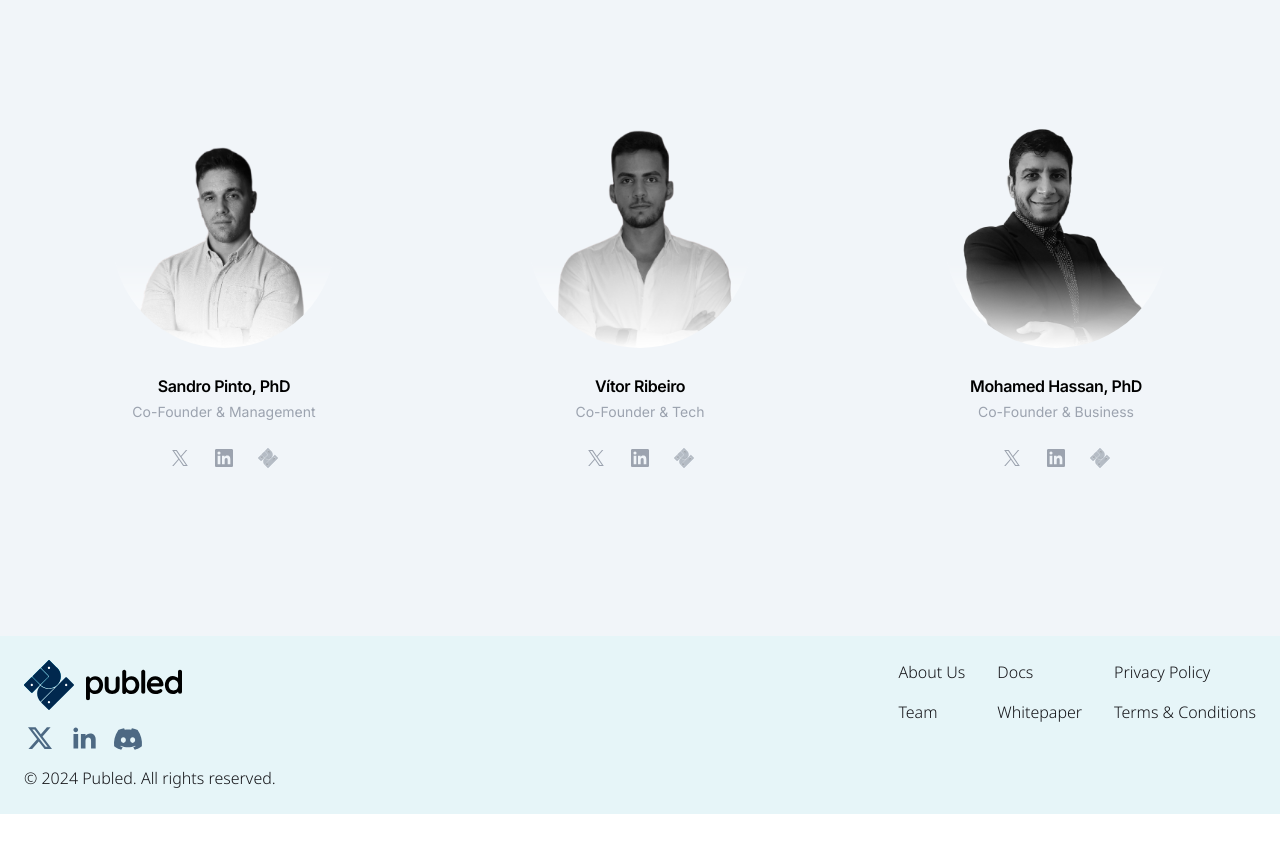
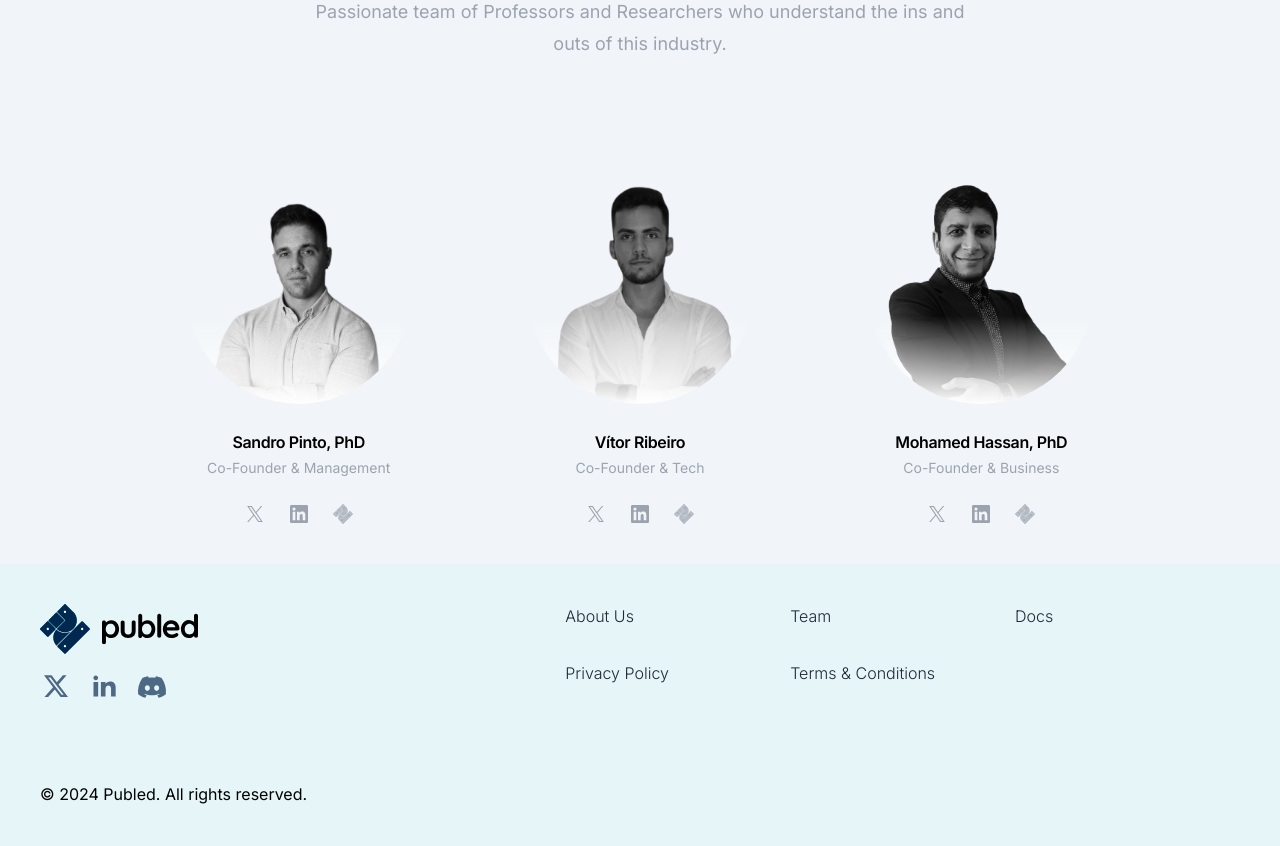
Before and after one commit to publed/publed-landing, a Next.js app: page /about in a window 1280 px wide. Shown: the part 268-1114 px from the top of the page. Before the commit the page ends 1082 px from the top, so only its background shows below. Built offline with nearby package versions, Linux system fonts and the light colour scheme.

Commit message:
fix: footer and layouts

```diff
--- a/app/about/page.tsx
+++ b/app/about/page.tsx
@@ -1,13 +1,13 @@
 import Navbar from '../components/Navbar';
 import Footer from '../components/Footer';
 import Teams from '../sections/teams';
+import { SimpleLayout } from '../components/SimpleLayout';
 
 export default function Home() {
   return (
-    <div className="pt-6">
-      <Navbar />
+    <SimpleLayout
+    >
       <Teams />
-      <Footer />
-    </div>
+    </SimpleLayout>
   );
 }
--- a/app/blog/page.tsx
+++ b/app/blog/page.tsx
@@ -46,10 +46,17 @@ export default async function ArticlesIndex() {
 
   return (
     <SimpleLayout
-      title="Blog"
-      intro="Find out more about Publed and stay tuned for all the announcements and information from our experts in the space."
     >
-      <div className="md:border-zinc-100 md:pl-6 md:dark:border-zinc-700/40">
+      <header className="mx-auto max-w-7xl">
+        <div className="mx-auto max-w-2xl text-center">
+          <h2 className="text-3xl font-bold tracking-tight text-gray-900 sm:text-4xl">
+            Blog
+          </h2>
+          <p className="mt-4 text-lg leading-8 text-gray-400">
+            Find out more about Publed and stay tuned for all the announcements and information from our experts in the space.</p>
+        </div>
+      </header>
+      <div className="md:border-zinc-100 md:pl-6 mt-20 md:dark:border-zinc-700/40">
         <div className="grid max-w-none grid-cols-1 gap-4 md:grid-cols-3">
           {articles.map(article => (
             <Article key={article.slug} article={article} />
--- a/app/components/Footer.tsx
+++ b/app/components/Footer.tsx
@@ -1,3 +1,4 @@
+"use client";
 import Link from 'next/link';
 import Logo from '../icons/Logo';
 import Publed from '../icons/Publed';
@@ -6,19 +7,29 @@ import X from '../icons/X';
 import Linkedin from '../icons/Linkedin';
 import Discord from '../icons/Discord';
 
+
 const Footer = () => {
+
+
   return (
-    <footer className="flex flex-col items-center justify-center bg-regular-blue-20 p-6 transition-all duration-300 ease-in-out md:flex-row md:items-start md:justify-between">
-      <div className="flex flex-col items-center justify-center md:items-start md:justify-start md:gap-3">
-        <Link
-          href={'/'}
-          className="flex items-center justify-center md:justify-start md:gap-3"
+    <section
+      id="Footer"
+      className="bg-regular-blue-20 flex flex-row justify-between"
     >
+      {/* Content */}
+      <div className="flex flex-col px-10 py-10 gap-20 w-full">
+        {/* Nav */}
+        <div className="flex flex-row flex-wrap justify-between gap-y-10 gap-x-20 sm:pr-20 md:pr-30">
+          {/* links */}
+          <div className="flex flex-col gap-4 items-start">
+            {/* logo */}
+            <Link href="/" className="flex items-center justify-center md:justify-start md:gap-3" passHref>
               <LogoAlternative className="h-10 w-24 fill-current text-black" />
               <Publed className="h-10 w-24 fill-current text-black" />
             </Link>
-
-        <div className="mt-3 flex gap-3 md:mt-0">
+            {/* social media */}
+            <div className="flex flex-row gap-4">
+              {/* If DiscordLogo, LinkedinLogo, and TwitterLogo are SVG components, ensure they are wrapped in 'a' tags for external links */}
               <Link href={'https://twitter.com/publed_official'}>
                 <X className="fill-[#4D6983] transition-colors duration-300 hover:fill-gray-600" />
               </Link>
@@ -29,34 +40,26 @@ const Footer = () => {
                 <Discord className="fill-[#4D6983] transition-colors duration-300 hover:fill-gray-600" />
               </Link>
             </div>
-        <div className="mt-3 flex h-full items-center justify-center md:mt-0">
-          <span className="text-center font-sans font-light text-default-100">
-            © {new Date().getFullYear()} Publed. All rights reserved.
-          </span>
+          </div>
+          {/* navlinks */}
+          <div className="grid grid-cols-2 md:grid-cols-3 gap-y-4 gap-x-20 font-notosans text-base font-light text-gray-800">
+            <Link href="/about">About Us</Link>
+            <Link href="/about">Team</Link>
+            {/* External links remain within 'a' tags */}
+            <Link href="/blog">
+              Docs
+            </Link>
+            <Link href="/about">Privacy Policy</Link>
+            <Link href="/about">Terms & Conditions</Link>
           </div>
         </div>
-      <div className="mt-6 md:mt-0">
-        <div className="flex flex-col items-center justify-center md:flex-row md:items-start md:justify-center md:gap-8">
-          <div className="flex flex-col items-center justify-center font-sans font-light text-default-100 md:items-start md:justify-center md:gap-4">
-            <Link href="/about/">
-              <span className="transition-colors duration-300 hover:text-gray-600 hover:underline">
-                About Us
-              </span>
-            </Link>
-            <span>Team</span>
-          </div>
-          <div className="flex flex-col items-center justify-center font-sans font-light text-default-100 md:items-start md:justify-center md:gap-4">
-            <span>Docs</span>
-            <span>Whitepaper</span>
-          </div>
-          <div className="flex flex-col items-center justify-center font-sans font-light text-default-100 md:items-start md:justify-center md:gap-4">
-            <span>Privacy Policy</span>
-            <span>Terms & Conditions</span>
+        {/* © */}
+        <div className="flex justify-start">
+          © {new Date().getFullYear()} Publed. All rights reserved.
         </div>
       </div>
-      </div>
-    </footer>
-  );
+    </section>
+  )
 };
 
 export default Footer;
--- a/app/components/SimpleLayout.tsx
+++ b/app/components/SimpleLayout.tsx
@@ -3,30 +3,15 @@ import Footer from './Footer';
 import Navbar from './Navbar';
 
 export function SimpleLayout({
-  title,
-  intro,
   children,
 }: {
-  title: string;
-  intro: string;
   children?: React.ReactNode;
 }) {
   return (
     <div className="flex min-h-screen flex-col gap-44 bg-slate-100 ">
-      <Navbar />
-      <Container className="mt-36">
-        <header className="mx-auto max-w-7xl px-6 lg:px-8">
-          <div className="mx-auto max-w-2xl text-center">
-            <h2 className="text-3xl font-bold tracking-tight text-gray-900 sm:text-4xl">
-              {title}
-            </h2>
-
-            <p className="mt-2 text-lg leading-8 text-gray-600">{intro}</p>
-          </div>
-        </header>
+      <Container className="mt-32">
         {children && <div className="mt-16 sm:mt-20">{children}</div>}
       </Container>
-      <Footer />
     </div>
   );
 }
--- a/app/layout.tsx
+++ b/app/layout.tsx
@@ -1,6 +1,9 @@
 import './globals.css';
 import type { Metadata } from 'next';
 import { Inter } from 'next/font/google';
+import Navbar from './components/Navbar';
+import Footer from './components/Footer';
+import { SimpleLayout } from './components/SimpleLayout';
 
 const inter = Inter({ subsets: ['latin'] });
 
@@ -40,7 +43,11 @@ export default function RootLayout({
 }>) {
   return (
     <html lang="en">
-      <body className={inter.className}>{children}</body>
+      <body className={inter.className}>
+        <Navbar />
+        {children}
+        <Footer />
+      </body>
     </html>
   );
 }
--- a/app/page.tsx
+++ b/app/page.tsx
@@ -10,14 +10,12 @@ import Section4 from './sections/section4';
 export default function Home() {
   return (
     <div className="pt-6">
-      <Navbar />
       <Section1 />
       <Section2 />
       <Section3 />
       <Section4 />
       <Section5 />
       <Section6 />
-      <Footer />
     </div>
   );
 }
--- a/app/sections/teams.tsx
+++ b/app/sections/teams.tsx
@@ -32,10 +32,10 @@ const people = [
   },
 ];
 
-export default function Example() {
+export default function Teams() {
   return (
-    <div className="bg-slate-100 py-24 sm:py-32">
-      <div className="mx-auto max-w-7xl px-6 text-center lg:px-8">
+    <div className="bg-slate-100">
+      <div className="mx-auto max-w-7xl text-center lg:px-8">
         <div className="mx-auto max-w-2xl">
           <h2 className="text-3xl font-bold tracking-tight text-black sm:text-4xl">
             Meet our team
```
Lines whose indentation alone changed are shown as unchanged.
